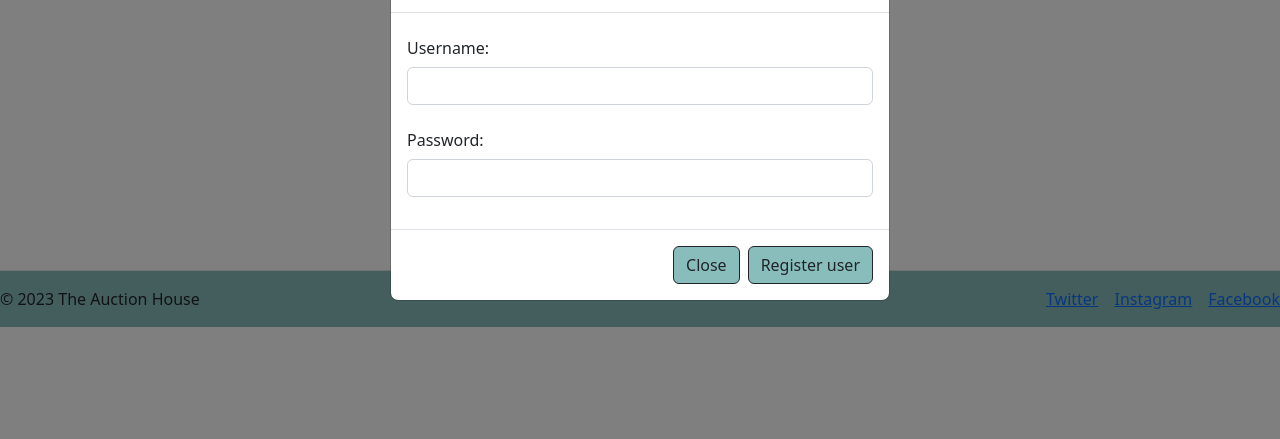
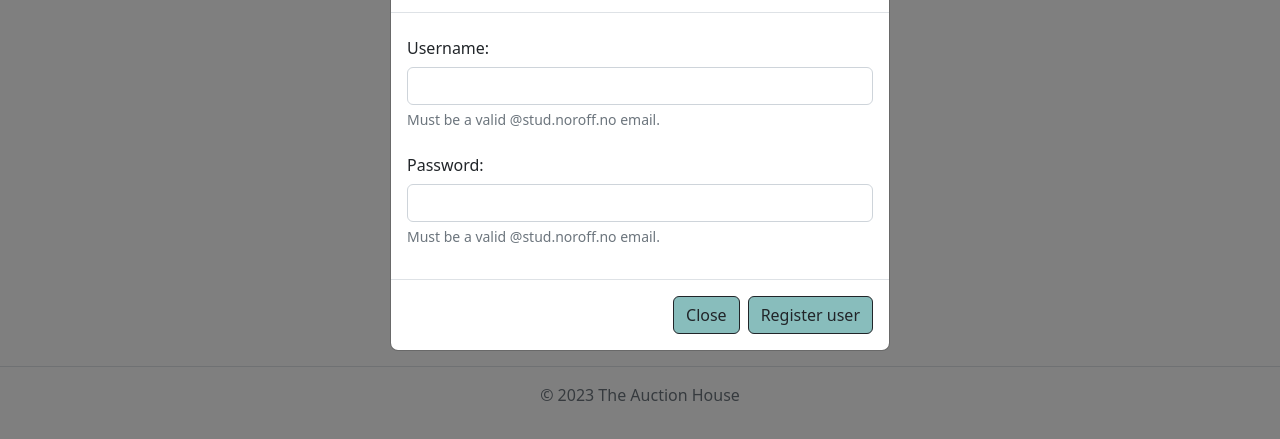
Before and after one commit to fof002/semester-project-2, a website: page login.html in a window 1280 px wide. Both pictures are taken after a click on the button "Register new user". Shown: the part 79-518 px from the top of the page. Drawn offline with nearby package versions, Linux system fonts and the light colour scheme.

Commit message:
finished login page

```diff
--- a/login.html
+++ b/login.html
@@ -85,7 +85,7 @@
               id="exampleInputEmail1"
               aria-describedby="emailHelp"
             />
-            <div id="emailHelp" class="form-text">
+            <div id="registerEmailHelp" class="form-text">
               Must be a valid @stud.noroff.no email.
             </div>
           </div>
@@ -100,51 +100,91 @@
             />
           </div>
           <div class="d-flex gap-2">
-            <button type="submit" class="btn btn-outline-dark main-color">Submit</button>
-            <button type="button" class="btn btn-outline-dark main-color" data-bs-toggle="modal" data-bs-target="#exampleModal" data-bs-whatever="@mdo">Register new user</button>
+            <button type="submit" class="btn btn-outline-dark main-color">
+              Submit
+            </button>
+            <button
+              type="button"
+              class="btn btn-outline-dark main-color"
+              data-bs-toggle="modal"
+              data-bs-target="#exampleModal"
+              data-bs-whatever="@mdo"
+            >
+              Register new user
+            </button>
           </div>
         </form>
       </div>
-
     </main>
-
-    <footer
-      class="d-flex flex-wrap justify-content-between align-items-center py-3 my-4 border-top main-color"
+    <footer class="py-3 my-4 mt-5">
+      <ul class="nav justify-content-center border-bottom pb-3 mb-3">
+        <li class="nav-item">
+          <a href="#" class="nav-link px-2 text-muted">Home</a>
+        </li>
+        <li class="nav-item">
+          <a href="#" class="nav-link px-2 text-muted">Safety</a>
+        </li>
+        <li class="nav-item">
+          <a href="#" class="nav-link px-2 text-muted">Bidding</a>
+        </li>
+        <li class="nav-item">
+          <a href="#" class="nav-link px-2 text-muted">FAQs</a>
+        </li>
+        <li class="nav-item">
+          <a href="#" class="nav-link px-2 text-muted">About</a>
+        </li>
+      </ul>
+      <p class="text-center text-muted">© 2023 The Auction House</p>
+    </footer>
+    <div
+      class="modal fade"
+      id="exampleModal"
+      tabindex="-1"
+      aria-labelledby="exampleModalLabel"
+      aria-hidden="true"
     >
-      <div class="col-md-4 d-flex align-items-center">
-
-        <span class="mb-3 mb-md-0 text-body-secondary"
-          >© 2023 The Auction House</span
-        >
-      </div>
-      <ul class="nav col-md-4 justify-content-end list-unstyled d-flex">
-        <li class="ms-3"><a class="text-body-secondary" href="#">Twitter</svg></a></li>
-        <li class="ms-3"><a class="text-body-secondary" href="#">Instagram</use></svg></a></li>
-        <li class="ms-3"><a class="text-body-secondary" href="#">Facebook</use></svg></a></li>
-      </ul>
-    </footer>
-    <div class="modal fade" id="exampleModal" tabindex="-1" aria-labelledby="exampleModalLabel" aria-hidden="true">
       <div class="modal-dialog">
         <div class="modal-content">
           <div class="modal-header">
-            <h1 class="modal-title fs-5" id="exampleModalLabel">Register new user</h1>
-            <button type="button" class="btn-close" data-bs-dismiss="modal" aria-label="Close"></button>
+            <h1 class="modal-title fs-5" id="exampleModalLabel">
+              Register new user
+            </h1>
+            <button
+              type="button"
+              class="btn-close"
+              data-bs-dismiss="modal"
+              aria-label="Close"
+            ></button>
           </div>
           <div class="modal-body">
             <form>
               <div class="mb-3">
                 <label for="username" class="col-form-label">Username:</label>
-                <input type="text" class="form-control" id="username">
+                <input type="text" class="form-control" id="username" />
+                <div id="registerEmailHelp" class="form-text">
+                  Must be a valid @stud.noroff.no email.
+                </div>
               </div>
               <div class="mb-3">
                 <label for="password" class="col-form-label">Password:</label>
-                <input type="password" class="form-control" id="password">
+                <input type="password" class="form-control" id="password" />
+                <div id="registerEmailHelp" class="form-text">
+                  Must be a valid @stud.noroff.no email.
+                </div>
               </div>
             </form>
           </div>
           <div class="modal-footer">
-            <button type="button" class="btn btn-outline-dark main-color" data-bs-dismiss="modal">Close</button>
-            <button type="button" class="btn btn-outline-dark main-color">Register user</button>
+            <button
+              type="button"
+              class="btn btn-outline-dark main-color"
+              data-bs-dismiss="modal"
+            >
+              Close
+            </button>
+            <button type="button" class="btn btn-outline-dark main-color">
+              Register user
+            </button>
           </div>
         </div>
       </div>
```
